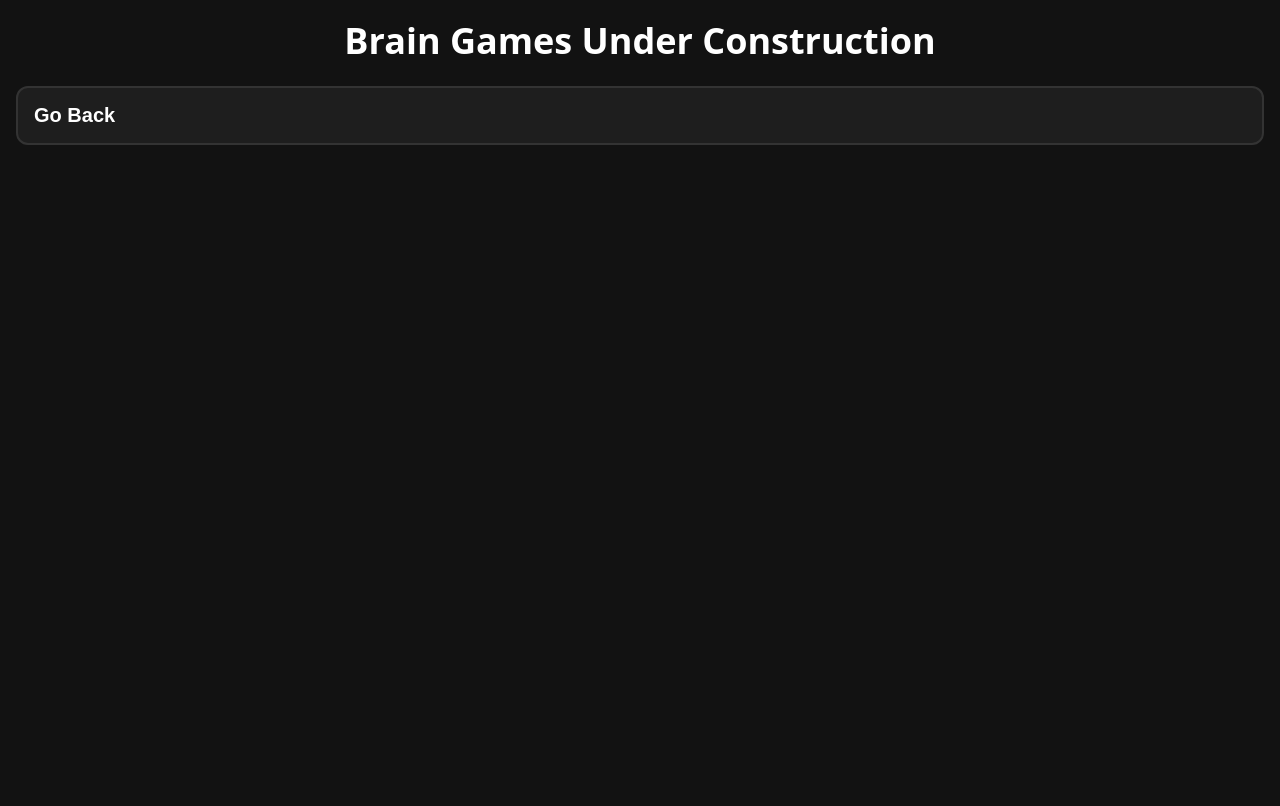
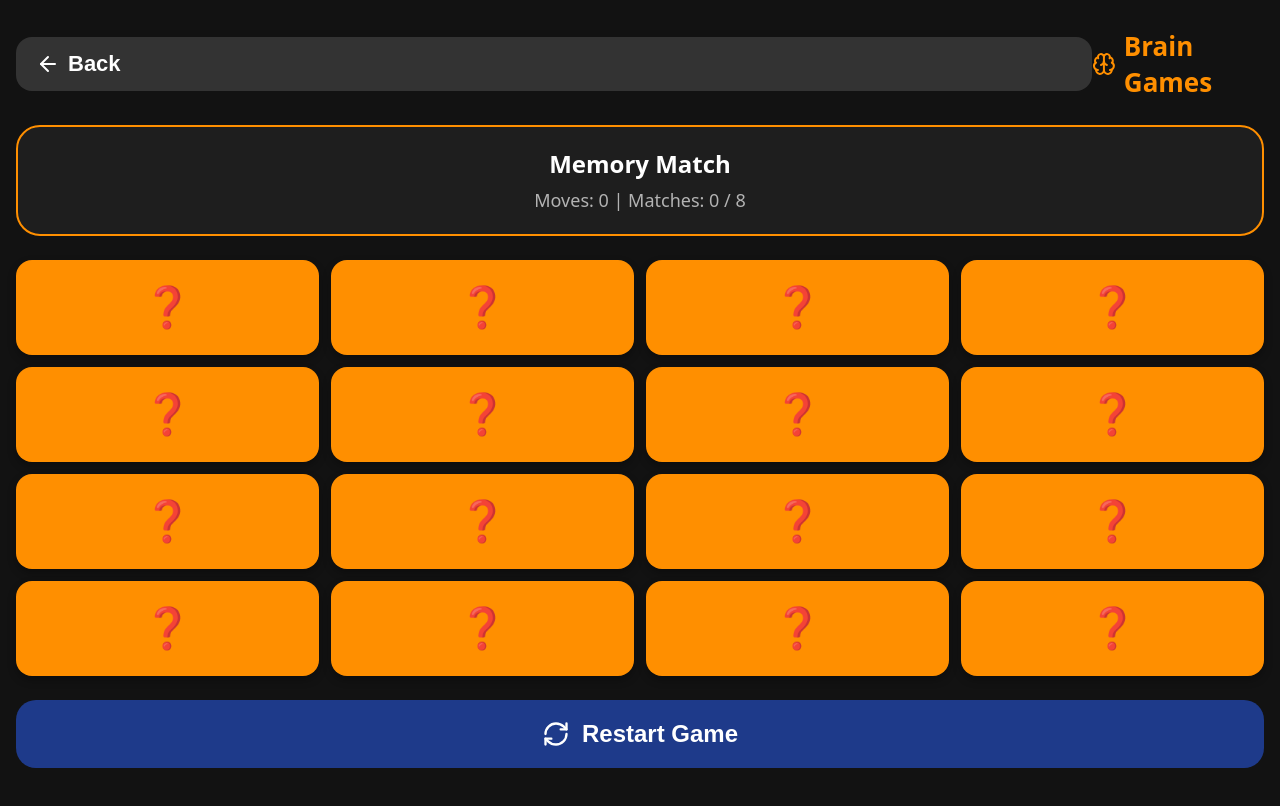
Before and after one commit to SovereigntyisPrivacy/Sovereign-Memory, a React (Vite) app: page / in a window 1280 px wide. Both pictures are taken after a click on the button "Brain Games". Built offline with nearby package versions, Linux system fonts and the light colour scheme.

Commit message:
Fix: Restore BrainGames module and link to dashboard

```diff
--- a/src/App.jsx
+++ b/src/App.jsx
@@ -6,6 +6,7 @@ import MedicationManager from './MedicationManager';
 import SecureJournal from './SecureJournal';
 import FamilyDirectory from './FamilyDirectory';
 import TarotReader from './TarotReader';
+import BrainGames from './BrainGames';
 
 export default function App() {
   const [activeTab, setActiveTab] = useState('home');
@@ -54,18 +55,11 @@ export default function App() {
       {activeTab === 'tasks' && <DailyTasks goHome={() => setActiveTab('home')} />}
       {activeTab === 'numerology' && <NumerologyWorkbench goHome={() => setActiveTab('home')} />}
       {activeTab === 'tarot' && <TarotReader goHome={() => setActiveTab('home')} />}
+      {activeTab === 'brain' && <BrainGames goHome={() => setActiveTab('home')} />}
       {activeTab === 'meds' && <MedicationManager goHome={() => setActiveTab('home')} />}
       {activeTab === 'journal' && <SecureJournal goHome={() => setActiveTab('home')} />}
       {activeTab === 'family' && <FamilyDirectory goHome={() => setActiveTab('home')} />}
 
-      {/* Temporary placeholder for Brain Games until we verify the exact file name */}
-      {activeTab === 'brain' && (
-        <div style={{ display: 'flex', flexDirection: 'column', alignItems: 'center', justifyContent: 'center', height: '100%' }}>
-          <h2 style={{ color: '#FFF' }}>Brain Games Under Construction</h2>
-          <button onClick={() => setActiveTab('home')} style={{ padding: '16px', fontSize: '20px', borderRadius: '12px', marginTop: '20px' }}>Go Back</button>
-        </div>
-      )}
-
     </div>
   );
 }
--- /dev/null
+++ b/src/BrainGames.jsx
@@ -0,0 +1,88 @@
+import { useState, useEffect } from 'react';
+import { ArrowLeft, RefreshCw, Brain } from 'lucide-react';
+
+const EMOJIS = ['🌸', '🦋', '🌞', '🍀', '🍎', '🧩', '💎', '🦉'];
+
+export default function BrainGames({ goHome }) {
+  const [cards, setCards] = useState([]);
+  const [flipped, setFlipped] = useState([]);
+  const [solved, setSolved] = useState([]);
+  const [moves, setMoves] = useState(0);
+
+  const initializeGame = () => {
+    const shuffled = [...EMOJIS, ...EMOJIS]
+      .sort(() => Math.random() - 0.5)
+      .map((emoji, index) => ({ id: index, emoji }));
+    setCards(shuffled);
+    setFlipped([]);
+    setSolved([]);
+    setMoves(0);
+  };
+
+  useEffect(() => { initializeGame(); }, []);
+
+  const handleCardClick = (index) => {
+    if (flipped.length === 2 || flipped.includes(index) || solved.includes(index)) return;
+
+    const newFlipped = [...flipped, index];
+    setFlipped(newFlipped);
+
+    if (newFlipped.length === 2) {
+      setMoves(m => m + 1);
+      if (cards[newFlipped[0]].emoji === cards[newFlipped[1]].emoji) {
+        setSolved(prev => [...prev, newFlipped[0], newFlipped[1]]);
+        setFlipped([]);
+      } else {
+        setTimeout(() => setFlipped([]), 1000);
+      }
+    }
+  };
+
+  return (
+    <div style={{ display: 'flex', flexDirection: 'column', height: '100%', paddingBottom: '24px', paddingTop: '12px' }}>
+      <div style={{ display: 'flex', justifyContent: 'space-between', alignItems: 'center', marginBottom: '24px' }}>
+        <button onClick={goHome} style={{ display: 'flex', alignItems: 'center', gap: '8px', backgroundColor: '#333', padding: '14px 20px', borderRadius: '16px', color: '#FFF', fontSize: '22px', fontWeight: 'bold', border: 'none' }}>
+          <ArrowLeft size={24} /> Back
+        </button>
+        <h2 style={{ color: 'var(--accent)', margin: 0, fontSize: '26px', display: 'flex', alignItems: 'center', gap: '8px' }}>
+          <Brain size={28} /> Brain Games
+        </h2>
+      </div>
+
+      <div style={{ backgroundColor: 'var(--surface)', padding: '20px', borderRadius: '24px', textAlign: 'center', marginBottom: '24px', border: '2px solid var(--accent)' }}>
+        <h3 style={{ margin: '0 0 8px 0', fontSize: '24px', color: '#FFF' }}>Memory Match</h3>
+        <p style={{ margin: 0, color: 'var(--text-muted)', fontSize: '18px' }}>Moves: {moves} | Matches: {solved.length / 2} / 8</p>
+      </div>
+
+      <div style={{ display: 'grid', gridTemplateColumns: 'repeat(4, 1fr)', gap: '12px', flexGrow: 1 }}>
+        {cards.map((card, index) => {
+          const isFlipped = flipped.includes(index) || solved.includes(index);
+          return (
+            <button
+              key={card.id}
+              onClick={() => handleCardClick(index)}
+              style={{
+                backgroundColor: isFlipped ? '#FFF' : 'var(--accent)',
+                borderRadius: '16px',
+                fontSize: '40px',
+                display: 'flex',
+                justifyContent: 'center',
+                alignItems: 'center',
+                border: 'none',
+                minHeight: '80px',
+                boxShadow: isFlipped ? 'inset 0 4px 8px rgba(0,0,0,0.2)' : '0 4px 8px rgba(0,0,0,0.3)',
+                transition: 'all 0.3s'
+              }}
+            >
+              {isFlipped ? card.emoji : '❓'}
+            </button>
+          );
+        })}
+      </div>
+
+      <button onClick={initializeGame} style={{ marginTop: '24px', backgroundColor: '#1E3A8A', color: '#FFF', padding: '20px', borderRadius: '20px', fontSize: '24px', fontWeight: 'bold', border: 'none', display: 'flex', alignItems: 'center', justifyContent: 'center', gap: '12px', width: '100%' }}>
+        <RefreshCw size={28} /> Restart Game
+      </button>
+    </div>
+  );
+}
```
